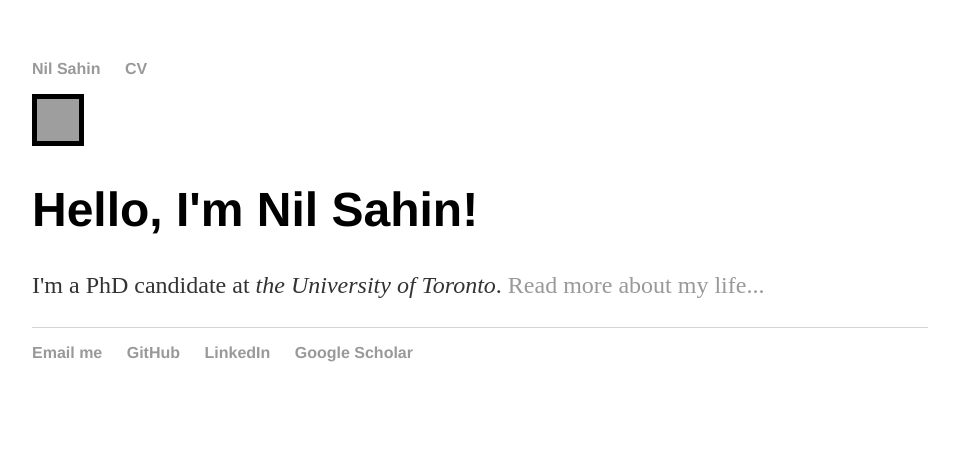
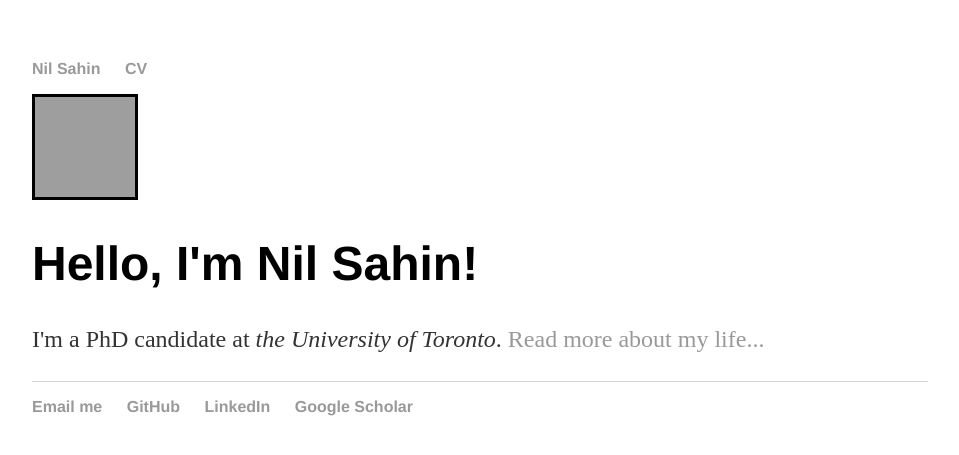
Before and after one commit to nsahin/nsahin.github.io, a Jekyll site: the page built from index.html, in a window 1280 px wide. Shown: the top 455 px of the page, without its empty margins (160-1119 px from the left). Built offline with Jekyll 4.4.1, drawn with Linux system fonts in a browser that asks for light colours; grey boxes are pictures that could not be loaded.

Commit message:
Update default.html

```diff
--- a/_layouts/default.html
+++ b/_layouts/default.html
@@ -12,7 +12,7 @@
 	        		<li><a href="/files/NilSahin_CV.pdf">CV</a></li>
 	    		</ul>
 			</nav>
-			<img src="/files/nil.jpg" alt="hi" class="inline "width="42" height="42" style="border:5px solid black"/>
+			<img src="/files/nil.jpg" alt="hi" class="inline "width="100" height="100" style="border:3px solid black"/>
 			<div class="container">
 
 			{{ content }}
```
